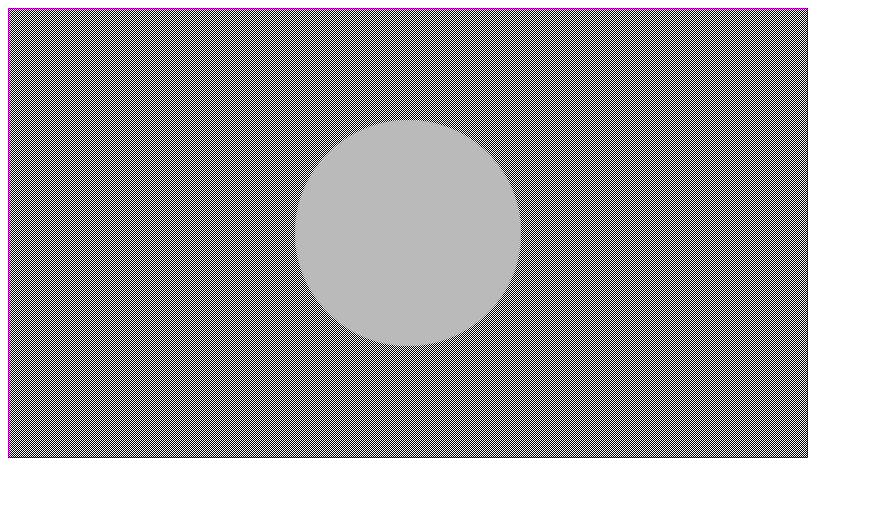
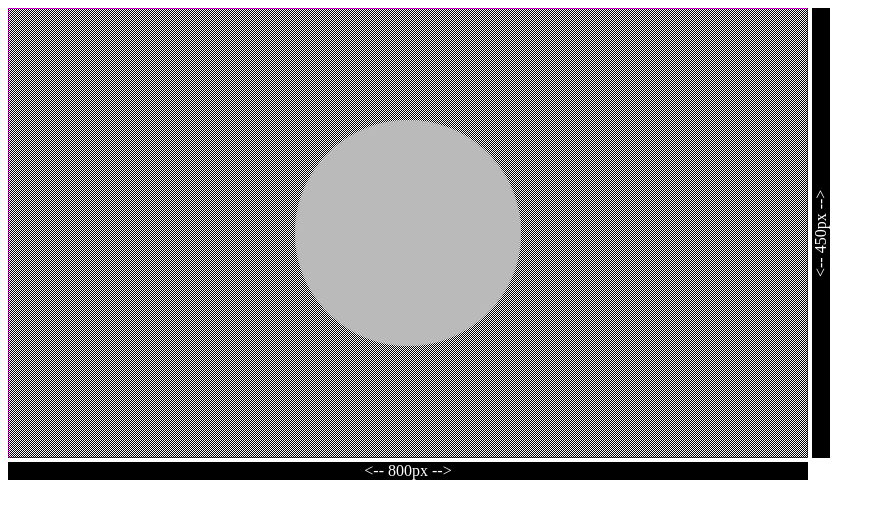
Before and after one commit to therontarigo/therontarigo.github.io, a plain HTML site: page webgl-tests/exact-pixels/index.html in a window 1280 px wide. Shown: the whole page, without its empty margins (0-885 px from the left). Drawn offline with Linux system fonts and the light colour scheme.

Commit message:
Add html size reference

```diff
--- a/webgl-tests/exact-pixels/index.html
+++ b/webgl-tests/exact-pixels/index.html
@@ -4,10 +4,14 @@
 <title>Exact Pixel Display</title>
 <meta charset="utf-8"/>
 </head>
-<body>
-<div id="display-layout">
+<body style="min-width: 860px;">
+<div id="display-layout" style="display:inline-block;">
 <canvas id="display"></canvas>
 </div>
+<div style="background-color:#000;color:#FFF;display:inline-block;height:450px;writing-mode:vertical-rl;transform:rotate(180deg);text-align:center;">
+<-- 450px --></div>
+<div style="background-color:#000;color:#FFF;display:block;width:800px;text-align:center;">
+<-- 800px --></div>
 <style>
 #display-layout {
   width: 800px;
```
